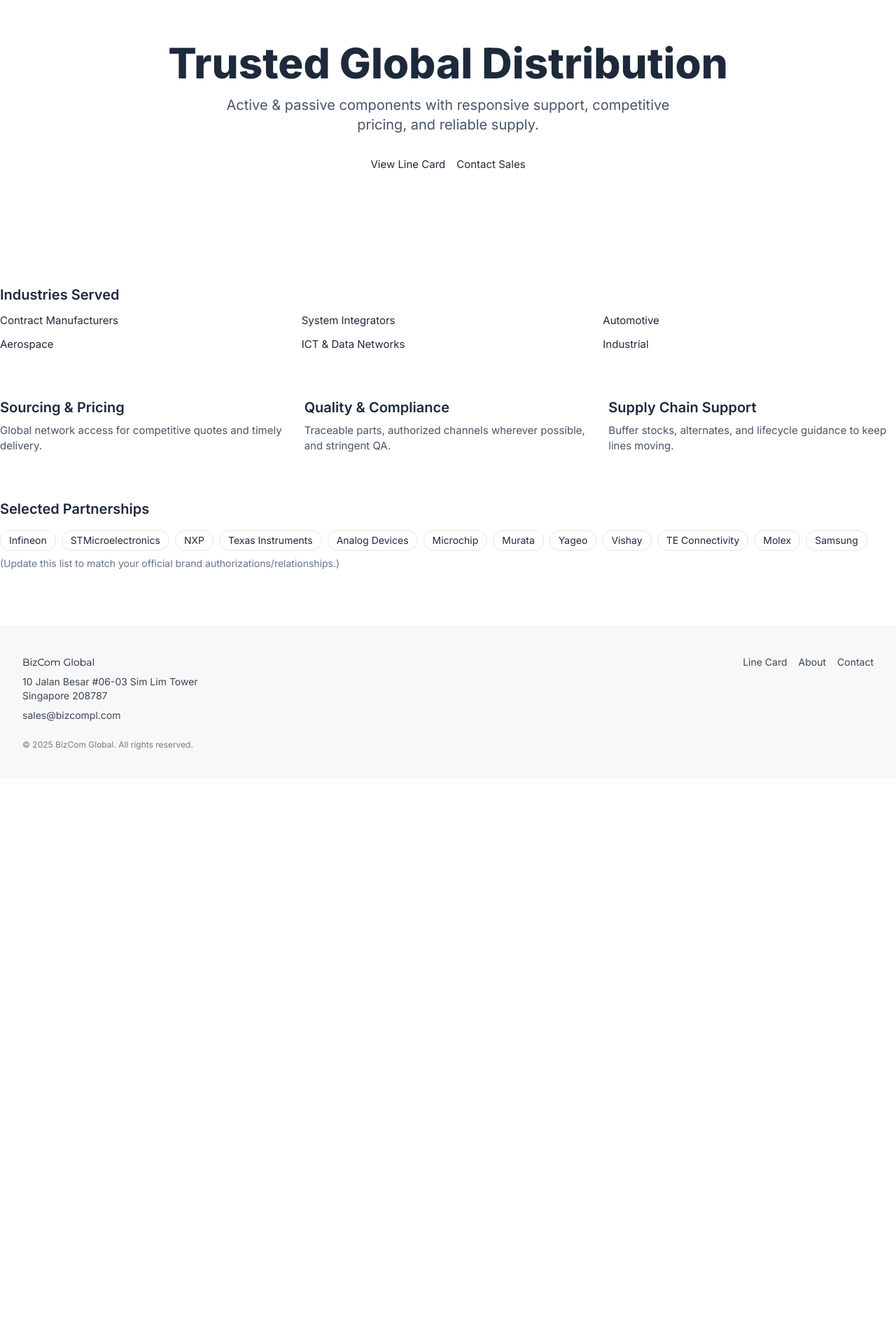
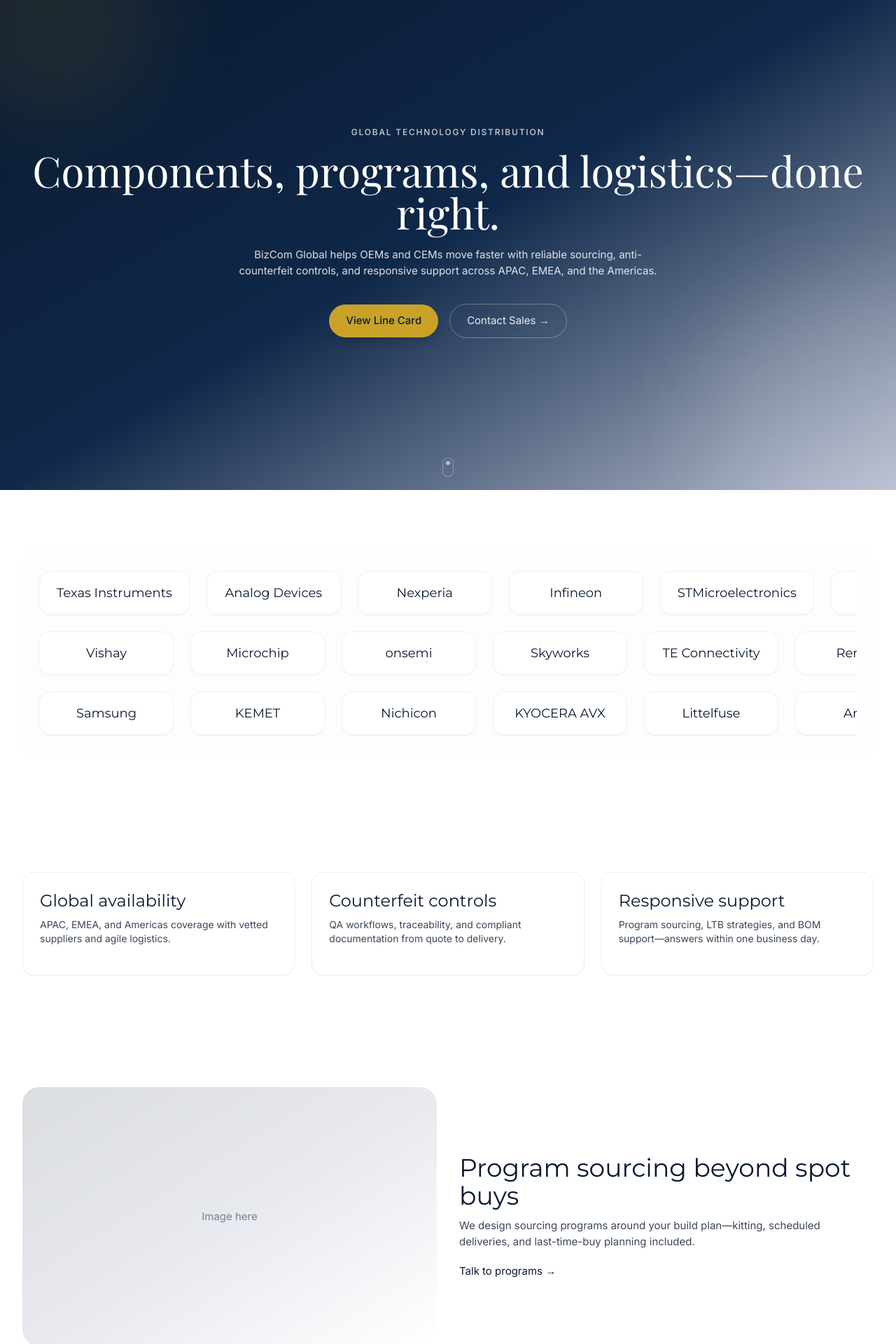
Before and after one commit to Gurshan26/bizcom-global-site, a Next.js app: page / in a window 1280 px wide. Shown: the part 100-2020 px from the top of the page at 70% size. Before the commit the page ends 1212 px from the top, so only its background shows below. Built offline with nearby package versions, Linux system fonts and the light colour scheme; a web font is replaced by a local one.

Commit message:
home: initial design ready

```diff
--- a/app/page.tsx
+++ b/app/page.tsx
@@ -1,24 +1,79 @@
-import { Hero } from "@/components/Hero";
-import { FeatureRow } from "@/components/FeatureRow";
-import { Partners } from "@/components/Partners";
+import ParallaxHero from "@/components/ParallaxHero";
+import LogosMarquee from "@/components/LogosMarquee";
+import ValueTriplet from "@/components/ValueTriplet";
+import FeatureRow from "@/components/FeatureRow";
 
-export const metadata = { title: "Home" };
+const brandsRow1 = [
+  "Texas Instruments",
+  "Analog Devices",
+  "Nexperia",
+  "Infineon",
+  "STMicroelectronics",
+  "Murata",
+];
+
+const brandsRow2 = [
+  "Vishay",
+  "Microchip",
+  "onsemi",
+  "Skyworks",
+  "TE Connectivity",
+  "Renesas",
+];
+
+const brandsRow3 = [
+  "Samsung",
+  "KEMET",
+  "Nichicon",
+  "KYOCERA AVX",
+  "Littelfuse",
+  "Arrow",
+];
 
 export default function HomePage() {
   return (
-    <div className="space-y-16">
-      <Hero />
-      <section>
-        <h2 className="text-xl font-semibold mb-3">Industries Served</h2>
-        <div className="grid sm:grid-cols-2 lg:grid-cols-3 gap-3">
-          {["Contract Manufacturers","System Integrators","Automotive","Aerospace",
-            "ICT & Data Networks","Industrial"].map((x) => (
-            <div key={x} className="card">{x}</div>
-          ))}
+    <>
+      <ParallaxHero />
+
+      <LogosMarquee rows={3} items={[brandsRow1, brandsRow2, brandsRow3]} speedSeconds={35} />
+
+      <ValueTriplet />
+
+      <FeatureRow
+        title="Program sourcing beyond spot buys"
+        body="We design sourcing programs around your build plan—kitting, scheduled deliveries, and last-time-buy planning included."
+        cta={{ href: "/contact", label: "Talk to programs" }}
+      />
+
+      <FeatureRow
+        reverse
+        title="Traceability & anti-counterfeit controls"
+        body="Every part is vetted against a disciplined QA workflow and documentation is available from quote to delivery."
+        cta={{ href: "/mission", label: "See our standards" }}
+      />
+
+      {/* CTA band */}
+      <section className="section">
+        <div className="container-page">
+          <div className="rounded-3xl border border-black/5 bg-white p-6 shadow-sm">
+            <div className="grid items-center gap-4 sm:grid-cols-[1fr_auto]">
+              <div>
+                <div className="eyebrow">Next step</div>
+                <h3 className="h2">Share your BOM or program timelines</h3>
+                <p className="mt-1 text-brand-navy/80">
+                  Our team will respond within one business day.
+                </p>
+              </div>
+              <a
+                href="/contact"
+                className="inline-flex items-center justify-center rounded-full bg-brand-gold px-6 py-3 font-medium text-brand-navy shadow-lg transition-transform hover:-translate-y-0.5"
+              >
+                Contact Sales →
+              </a>
+            </div>
+          </div>
         </div>
       </section>
-      <FeatureRow />
-      <Partners />
-    </div>
+    </>
   );
 }
--- a/components/FeatureRow.tsx
+++ b/components/FeatureRow.tsx
@@ -1,17 +1,52 @@
-export function FeatureRow() {
-  const items = [
-    { title: "Sourcing & Pricing", desc: "Global network access for competitive quotes and timely delivery."},
-    { title: "Quality & Compliance", desc: "Traceable parts, authorized channels wherever possible, and stringent QA."},
-    { title: "Supply Chain Support", desc: "Buffer stocks, alternates, and lifecycle guidance to keep lines moving."}
-  ];
+"use client";
+
+import { motion } from "framer-motion";
+import Link from "next/link";
+
+type Props = {
+  title: string;
+  body: string;
+  cta?: { href: string; label: string };
+  reverse?: boolean;
+};
+
+export default function FeatureRow({ title, body, cta, reverse }: Props) {
   return (
-    <section className="grid md:grid-cols-3 gap-6">
-      {items.map((it) => (
-        <div key={it.title} className="card">
-          <h3 className="text-xl font-semibold">{it.title}</h3>
-          <p className="mt-2 text-slate-600">{it.desc}</p>
-        </div>
-      ))}
+    <section className="section">
+      <div
+        className={`container-page grid items-center gap-8 lg:grid-cols-2 ${
+          reverse ? "lg:[&>*:first-child]:order-2" : ""
+        }`}
+      >
+        {/* Image placeholder */}
+        <motion.div
+          initial={{ opacity: 0, x: reverse ? 60 : -60 }}
+          whileInView={{ opacity: 1, x: 0 }}
+          viewport={{ once: true, amount: 0.4 }}
+          transition={{ duration: 0.6, ease: [0.25, 1, 0.5, 1] }}
+          className="relative aspect-[16/10] w-full overflow-hidden rounded-3xl bg-gradient-to-br from-brand-navy/15 via-brand-slate/20 to-white/30"
+        >
+          <div className="absolute inset-0 grid place-items-center text-brand-navy/50">
+            Image here
+          </div>
+        </motion.div>
+
+        {/* Copy */}
+        <motion.div
+          initial={{ opacity: 0, x: reverse ? -60 : 60 }}
+          whileInView={{ opacity: 1, x: 0 }}
+          viewport={{ once: true, amount: 0.4 }}
+          transition={{ duration: 0.6, ease: [0.25, 1, 0.5, 1], delay: 0.05 }}
+        >
+          <h3 className="h2">{title}</h3>
+          <p className="mt-3 max-w-prose text-brand-navy/80">{body}</p>
+          {cta && (
+            <Link href={cta.href} className="link mt-5 inline-block text-brand-navy">
+              {cta.label} →
+            </Link>
+          )}
+        </motion.div>
+      </div>
     </section>
   );
 }
--- /dev/null
+++ b/components/LogosMarquee.tsx
@@ -0,0 +1,59 @@
+"use client";
+
+import React from "react";
+
+type Props = {
+  rows?: 1 | 2 | 3;
+  items: string[][]; // array per row
+  speedSeconds?: number; // loop time
+};
+
+const Row: React.FC<{
+  items: string[];
+  reverse?: boolean;
+  speedSeconds: number;
+}> = ({ items, reverse, speedSeconds }) => {
+  return (
+    <div className="mask-fade relative overflow-hidden py-3">
+      <div
+        className={`flex w-max gap-6 whitespace-nowrap will-change-transform ${
+          reverse ? "animate-marquee-reverse" : "animate-marquee"
+        }`}
+        style={{ animationDuration: `${speedSeconds}s` }}
+      >
+        {[...items, ...items].map((label, i) => (
+          <div
+            key={label + i}
+            className="min-w-[12rem] rounded-2xl border border-black/5 bg-white/80 px-6 py-4 text-center text-brand-navy shadow-sm backdrop-blur-sm"
+          >
+            <span className="font-heading text-lg">{label}</span>
+          </div>
+        ))}
+      </div>
+    </div>
+  );
+};
+
+export default function LogosMarquee({
+  rows = 2,
+  items,
+  speedSeconds = 30,
+}: Props) {
+  const r = Math.min(rows, items.length) as 1 | 2 | 3;
+  return (
+    <section aria-label="Partner logos" className="section">
+      <div className="container-page">
+        <div className="rounded-3xl bg-brand-soft/30 p-4 sm:p-6">
+          {Array.from({ length: r }).map((_, i) => (
+            <Row
+              key={i}
+              items={items[i]}
+              reverse={i % 2 === 1}
+              speedSeconds={speedSeconds}
+            />
+          ))}
+        </div>
+      </div>
+    </section>
+  );
+}
--- a/components/ParallaxHero.tsx
+++ b/components/ParallaxHero.tsx
@@ -1,33 +1,68 @@
 "use client";
 
 import { motion } from "framer-motion";
+import Link from "next/link";
 
 export default function ParallaxHero() {
   return (
-    <section className="relative h-screen w-full overflow-hidden">
-      {/* Gradient background */}
-      <div className="absolute inset-0 bg-gradient-to-br from-brand-navy via-[#0F2849] to-brand-slate/70" />
+    <section className="relative isolate h-[92svh] w-full overflow-hidden">
+      {/* Full-bleed gradient background */}
+      <div className="absolute inset-0 bg-gradient-to-br from-brand-navy via-[#0F2849] to-brand-slate/60" />
 
-      {/* Parallax overlay */}
+      {/* Animated soft orbs (subtle, premium) */}
       <motion.div
-        initial={{ opacity: 0, y: 40 }}
-        animate={{ opacity: 1, y: 0 }}
-        transition={{ duration: 1, ease: "easeOut" }}
-        className="relative z-10 flex h-full flex-col items-center justify-center text-center px-6"
-      >
-        <span className="eyebrow text-white/80">Why we exist</span>
-        <h1 className="h1 text-white mt-4">Our Mission</h1>
-        <p className="mt-4 max-w-2xl text-base sm:text-lg text-white/85">
-          To deliver comprehensive, value-added electronic solutions that give our customers a
-          competitive edge—in time-to-market, technological agility, and total cost efficiency.
+        aria-hidden
+        className="pointer-events-none absolute -top-24 -left-24 h-80 w-80 rounded-full bg-brand-gold/10 blur-3xl"
+        animate={{ y: [0, -20, 0], x: [0, 10, 0] }}
+        transition={{ duration: 18, repeat: Infinity, ease: "easeInOut" }}
+      />
+      <motion.div
+        aria-hidden
+        className="pointer-events-none absolute -bottom-20 -right-28 h-96 w-96 rounded-full bg-white/10 blur-3xl"
+        animate={{ y: [0, 16, 0], x: [0, -12, 0] }}
+        transition={{ duration: 22, repeat: Infinity, ease: "easeInOut" }}
+      />
+
+      {/* Content */}
+      <div className="relative z-10 mx-auto flex h-full max-w-7xl flex-col items-center justify-center px-6 text-center">
+        <span className="eyebrow text-white/80">Global Technology Distribution</span>
+        <h1 className="mt-4 font-display text-4xl leading-tight text-white sm:text-5xl md:text-6xl">
+          Components, programs, and logistics—done right.
+        </h1>
+        <p className="mt-5 max-w-2xl text-balance text-white/85">
+          BizCom Global helps OEMs and CEMs move faster with reliable sourcing,
+          anti-counterfeit controls, and responsive support across APAC, EMEA,
+          and the Americas.
         </p>
-        <a
-          href="#pillars"
-          className="mt-10 inline-flex items-center gap-2 rounded-full bg-brand-gold px-5 py-3 font-medium text-brand-navy shadow-lg transition-transform hover:-translate-y-0.5 focus:outline-none focus-visible:ring-2 focus-visible:ring-brand-gold/70"
-        >
-          Explore the pillars <span aria-hidden>↓</span>
-        </a>
-      </motion.div>
+
+        <div className="mt-9 flex flex-wrap items-center justify-center gap-4">
+          <Link
+            href="/line-card"
+            className="rounded-full bg-brand-gold px-6 py-3 font-medium text-brand-navy shadow-lg transition-transform hover:-translate-y-0.5 focus-visible:outline-none focus-visible:ring-2 focus-visible:ring-brand-gold/70"
+          >
+            View Line Card
+          </Link>
+          <Link
+            href="/contact"
+            className="link rounded-full border border-white/30 px-6 py-3 text-white/90 backdrop-blur-sm"
+          >
+            Contact Sales →
+          </Link>
+        </div>
+
+        {/* Scroll indicator */}
+        <div className="absolute inset-x-0 bottom-6 flex justify-center">
+          <motion.div
+            aria-hidden
+            className="h-7 w-4 rounded-full border border-white/40"
+            initial={{ y: 0, opacity: 0.8 }}
+            animate={{ y: [0, 6, 0] }}
+            transition={{ duration: 1.8, repeat: Infinity }}
+          >
+            <motion.span className="mx-auto mt-1 block h-1.5 w-1.5 rounded-full bg-white/70" />
+          </motion.div>
+        </div>
+      </div>
     </section>
   );
 }
--- /dev/null
+++ b/components/ValueTriplet.tsx
@@ -0,0 +1,50 @@
+"use client";
+
+import { motion } from "framer-motion";
+
+const items = [
+  {
+    title: "Global availability",
+    body:
+      "APAC, EMEA, and Americas coverage with vetted suppliers and agile logistics.",
+  },
+  {
+    title: "Counterfeit controls",
+    body:
+      "QA workflows, traceability, and compliant documentation from quote to delivery.",
+  },
+  {
+    title: "Responsive support",
+    body:
+      "Program sourcing, LTB strategies, and BOM support—answers within one business day.",
+  },
+];
+
+export default function ValueTriplet() {
+  return (
+    <section className="section">
+      <div className="container-page">
+        <div className="grid gap-6 md:grid-cols-3">
+          {items.map((it, i) => (
+            <motion.article
+              key={it.title}
+              initial={{ opacity: 0, y: 24 }}
+              whileInView={{ opacity: 1, y: 0 }}
+              viewport={{ once: true }}
+              transition={{
+                delay: i * 0.08,
+                duration: 0.55,
+                ease: [0.25, 1, 0.5, 1],
+              }}
+              className="group rounded-2xl border border-black/5 bg-white p-6 shadow-sm"
+            >
+              <h3 className="h3">{it.title}</h3>
+              <p className="mt-2 text-sm text-brand-navy/80">{it.body}</p>
+              <span className="mt-4 block h-px w-full origin-left scale-x-0 bg-gradient-to-r from-brand-gold to-transparent transition-transform duration-300 group-hover:scale-x-100" />
+            </motion.article>
+          ))}
+        </div>
+      </div>
+    </section>
+  );
+}
```
